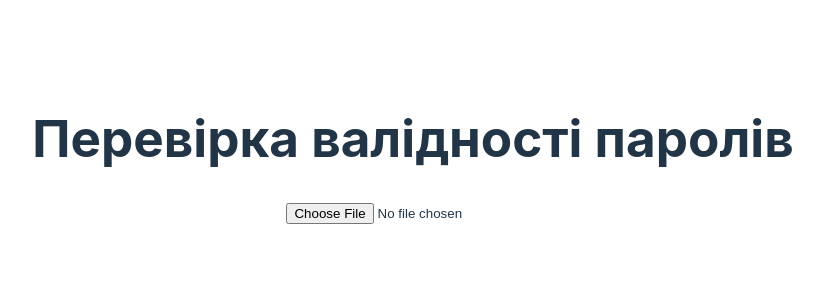
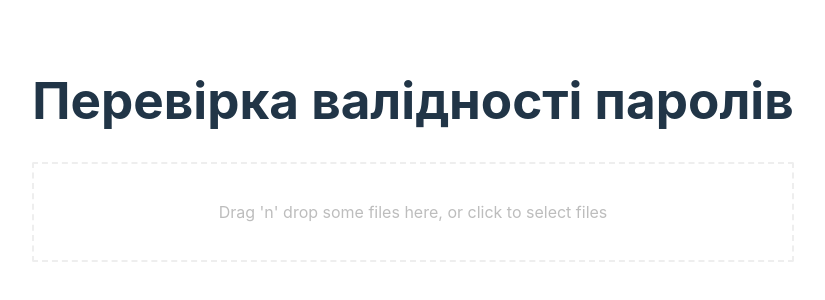
Before and after one commit to Vi7ality/text-file_password-checker, a React (Vite) app: page / in a window 1280 px wide. Shown: the part 250-550 px from the top of the page, without its empty margins (227-1052 px from the left). Built offline with nearby package versions, Linux system fonts and the light colour scheme.

Commit message:
drag and drop field added

```diff
--- a/package.json
+++ b/package.json
@@ -13,6 +13,9 @@
     "@types/node": "^22.5.5",
     "react": "^18.3.1",
     "react-dom": "^18.3.1",
+    "react-dropzone": "^14.2.3",
+    "saas": "^1.0.0",
+    "sass-embedded": "^1.78.0",
     "typescript": "^5.6.2"
   },
   "devDependencies": {
--- a/src/App.tsx
+++ b/src/App.tsx
@@ -2,6 +2,11 @@ import { useState } from 'react';
 import './App.css';
 import PasswordValidator from './components/PasswordValidator';
 import PasswordsCounter from './components/PasswordsCount';
+
+// TO DO:
+// 1. Make dropzone
+// 2. Make background animation
+// 3. Separate types
 
 function App() {
   const [validPasswordsCount, setValidPasswordsCount] = useState<number | null>(
--- a/src/components/PasswordValidator/index.tsx
+++ b/src/components/PasswordValidator/index.tsx
@@ -1,4 +1,6 @@
 import { Dispatch, SetStateAction } from 'react';
+import Dropzone from 'react-dropzone';
+import UploadDropzone from '../UploadDropzone';
 
 type PasswordRule = {
   ruleSymbol: string;
@@ -47,10 +49,9 @@ const PasswordValidator = ({
     return result;
   };
 
-  const handleFileUploadRead = (e: React.ChangeEvent<HTMLInputElement>) => {
-    const file = e.target.files?.[0];
-    if (!file) return;
-
+  const handleFileRead = (file: File) => {
+    // // const file = e.target.files?.[0];
+    // if (!file) return;
     const reader = new FileReader();
     reader.onload = event => {
       const content = event.target?.result;
@@ -65,7 +66,8 @@ const PasswordValidator = ({
   };
   return (
     <div>
-      <input type="file" onChange={handleFileUploadRead} accept=".txt" />
+      {/* <input type="file" onChange={handleFileUploadRead} accept=".txt" /> */}
+      <UploadDropzone handleFileRead={handleFileRead} />
     </div>
   );
 };
--- /dev/null
+++ b/src/components/UploadDropzone/UploadDropzone.module.scss
@@ -0,0 +1,15 @@
+.dropzone {
+  flex: 1;
+  display: flex;
+  flex-direction: column;
+  align-items: center;
+  padding: 20px;
+  border-width: 2px;
+  border-radius: 2px;
+  border-color: #eeeeee;
+  border-style: dashed;
+  background-color: transparent;
+  color: #bdbdbd;
+  outline: none;
+  transition: border 0.24s ease-in-out;
+}
--- /dev/null
+++ b/src/components/UploadDropzone/index.tsx
@@ -0,0 +1,23 @@
+import Dropzone from 'react-dropzone';
+import styles from './UploadDropzone.module.scss';
+
+interface UploadDropzoneProps {
+  handleFileRead(file: File): void;
+}
+
+const UploadDropzone = ({ handleFileRead }: UploadDropzoneProps) => {
+  return (
+    <Dropzone onDrop={acceptedFiles => handleFileRead(acceptedFiles[0])}>
+      {({ getRootProps, getInputProps }) => (
+        <section className={styles.dropzone}>
+          <div {...getRootProps()}>
+            <input {...getInputProps()} />
+            <p>Drag 'n' drop some files here, or click to select files</p>
+          </div>
+        </section>
+      )}
+    </Dropzone>
+  );
+};
+
+export default UploadDropzone;
```
Also changed, not shown: eslint.config.ts (renamed from eslint.config.js), 2 other files (tests, documents, lock files or other folders).
